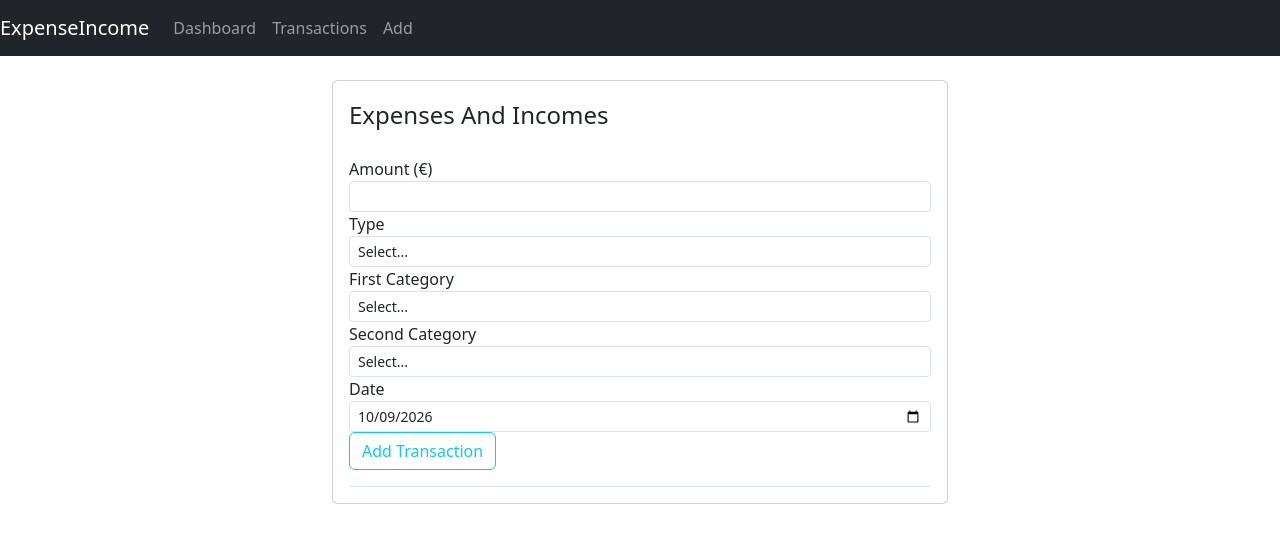
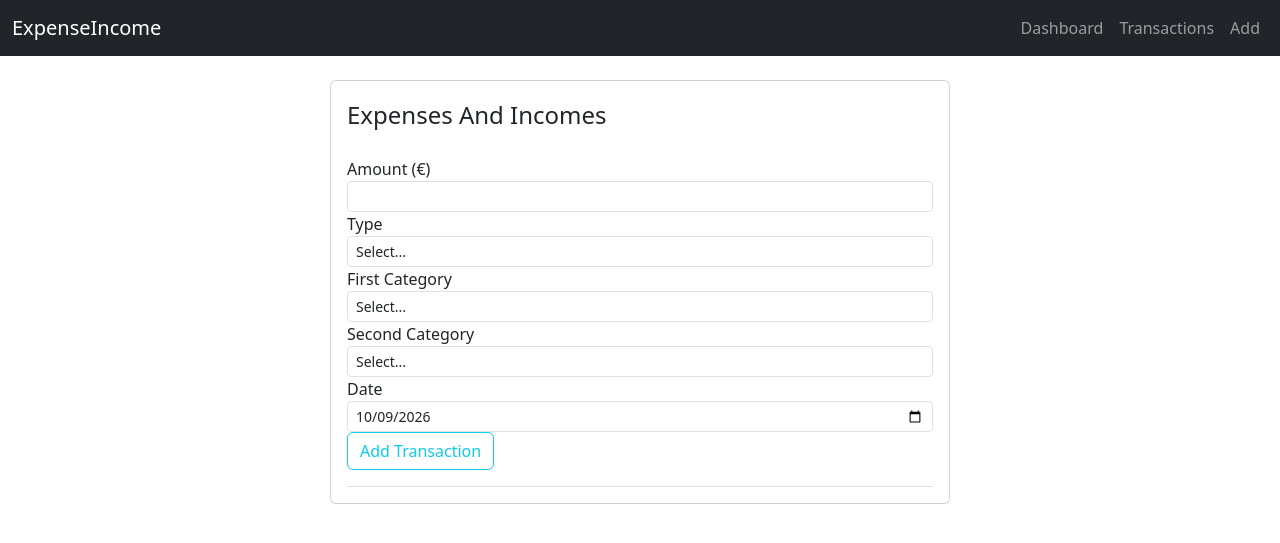
Before and after one commit to PSueri/personal-finance-manager, a Flask app: page /add in a window 1280 px wide. Shown: the top 543 px of the page. Run offline with Flask 3, Linux system fonts and the light colour scheme; some libraries are stand-ins or nearby versions.

Commit message:
fix: correct Bootstrap layout and responsive navigation

```diff
--- a/application/templates/layout.html
+++ b/application/templates/layout.html
@@ -3,68 +3,100 @@
 <head>
     <meta charset="UTF-8">
     <meta name="viewport" content="width=device-width, initial-scale=1">
-    <meta http-equiv="X-UA-Compatible" content="IE=edge">
-    <link href="https://cdn.jsdelivr.net/npm/bootstrap@5.3.2/dist/css/bootstrap.min.css"
-          rel="stylesheet" integrity="sha384-T3c6CoIi6uLrA9TneNEoa7RxnatzjcDSCmG1MXxSR1GAsXEV/Dwwykc2MPK8M2HN"
-          crossorigin="anonymous">
+
+    <title>PFM{% if title %} - {{ title }}{% endif %}</title>
+
+    <link
+        href="https://cdn.jsdelivr.net/npm/bootstrap@5.3.2/dist/css/bootstrap.min.css"
+        rel="stylesheet"
+        integrity="sha384-T3c6CoIi6uLrA9TneNEoa7RxnatzjcDSCmG1MXxSR1GAsXEV/Dwwykc2MPK8M2HN"
+        crossorigin="anonymous"
+    >
+
     <script src="https://cdn.jsdelivr.net/npm/chart.js@2.8.0"></script>
-    {% if title %}
-        <title>PFM - {{title}}</title>
-    {% else %}
-        <title>PFM</title>
-    {% endif %}
 </head>
 <body>
+    <header class="mb-4">
+        <nav
+            class="navbar navbar-expand-lg bg-dark"
+            data-bs-theme="dark"
+        >
             <div class="container-fluid">
-        <div class="row">
-            <div class="col-md-12 p-0">
-                <header class="mb-4">
-                    <nav class="navbar navbar-expand-lg navbar-dark bg-dark">
-                        <a class="navbar-brand" href="{{ url_for('main.index') }}">ExpenseIncome</a>
-                        <button class="navbar-toggler" type="button" data-toggle="collapse" data-target="#navbarNavAltMarkup"
-                            aria-controls="navbarNavAltMarkup" aria-expanded="false" aria-label="Toggle navigation">
+                <a
+                    class="navbar-brand"
+                    href="{{ url_for('main.index') }}"
+                >
+                    ExpenseIncome
+                </a>
+
+                <button
+                    class="navbar-toggler"
+                    type="button"
+                    data-bs-toggle="collapse"
+                    data-bs-target="#navbarNavAltMarkup"
+                    aria-controls="navbarNavAltMarkup"
+                    aria-expanded="false"
+                    aria-label="Toggle navigation"
+                >
                     <span class="navbar-toggler-icon"></span>
                 </button>
-                        <div class="collapse navbar-collapse" id="navbarNavAltMarkup">
-                            <div class="navbar-nav ml-auto mr-3">
-                                <a class="nav-item nav-link" href="{{ url_for('main.dashboard') }}">Dashboard</a>
-                                <a class="nav-item nav-link" href="{{ url_for('main.show_transactions') }}">Transactions</a>
-                                <a class="nav-item nav-link" href="{{ url_for('main.add_transaction') }}">Add</a>
+
+                <div
+                    class="collapse navbar-collapse"
+                    id="navbarNavAltMarkup"
+                >
+                    <div class="navbar-nav ms-auto">
+                        <a
+                            class="nav-link"
+                            href="{{ url_for('main.dashboard') }}"
+                        >
+                            Dashboard
+                        </a>
+                        <a
+                            class="nav-link"
+                            href="{{ url_for('main.show_transactions') }}"
+                        >
+                            Transactions
+                        </a>
+                        <a
+                            class="nav-link"
+                            href="{{ url_for('main.add_transaction') }}"
+                        >
+                            Add
+                        </a>
+                    </div>
                 </div>
             </div>
         </nav>
     </header>
+
+    <main class="container-fluid pb-4">
+        {% with messages = get_flashed_messages(with_categories=true) %}
+            {% if messages %}
+                <div class="row justify-content-center">
+                    <div class="col-12">
+                        {% for category, message in messages %}
+                            <div
+                                class="alert alert-{{ category }}"
+                                role="alert"
+                            >
+                                {{ message }}
+                            </div>
+                        {% endfor %}
                     </div>
                 </div>
-
-        <div class="row justify-content-center">
-            <div class="col-md-10"></div>
-                {% with messages = get_flashed_messages(with_categories = True) %}
-                    {% if messages %}
-                        {% for category, message in messages %}
-                            <div class="alert alert-{{category}}">
-                                {{message}}
-                            </div>
-                        {% endfor %}
             {% endif %}
         {% endwith %}
-                {% block content %}
-                    <h2> this is layout file </h2>
-                {% endblock %}
+
+        <div class="row g-3 justify-content-center">
+            {% block content %}{% endblock %}
         </div>
-        </div>
-    </div>
-    <script src="https://cdn.jsdelivr.net/npm/bootstrap@5.3.2/dist/js/bootstrap.bundle.min.js"
+    </main>
+
+    <script
+        src="https://cdn.jsdelivr.net/npm/bootstrap@5.3.2/dist/js/bootstrap.bundle.min.js"
         integrity="sha384-C6RzsynM9kWDrMNeT87bh95OGNyZPhcTNXj1NW7RuBCsyN/o0jlpcV8Qyq46cDfL"
-            crossorigin="anonymous">
-    </script>
-    <script src="https://cdn.jsdelivr.net/npm/@popperjs/core@2.11.8/dist/umd/popper.min.js"
-            integrity="sha384-I7E8VVD/ismYTF4hNIPjVp/Zjvgyol6VFvRkX/vR+Vc4jQkC+hVqc2pM8ODewa9r"
-            crossorigin="anonymous">
-    </script>
-    <script src="https://cdn.jsdelivr.net/npm/bootstrap@5.3.2/dist/js/bootstrap.min.js"
-            integrity="sha384-BBtl+eGJRgqQAUMxJ7pMwbEyER4l1g+O15P+16Ep7Q9Q+zqX6gSbd85u4mG4QzX+"
-            crossorigin="anonymous">
-    </script>
+        crossorigin="anonymous"
+    ></script>
 </body>
 </html>
```
Lines whose indentation alone changed are shown as unchanged.
